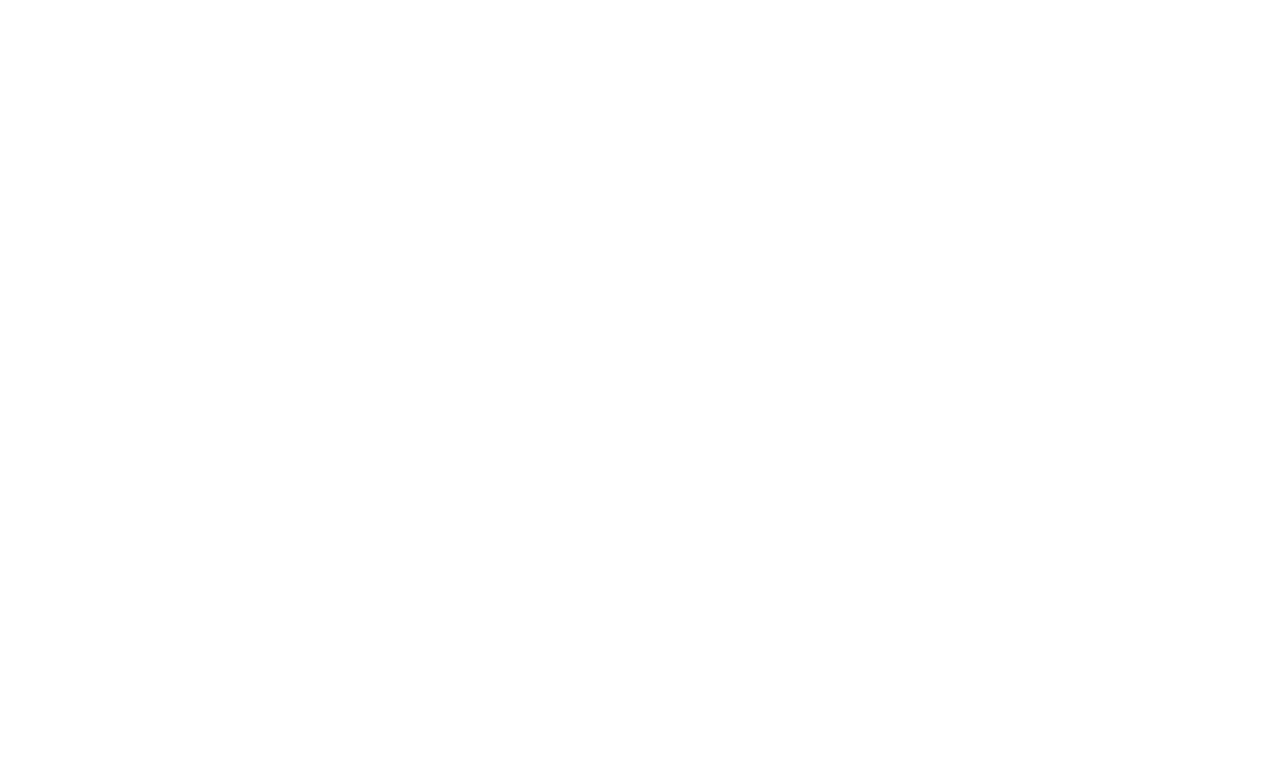
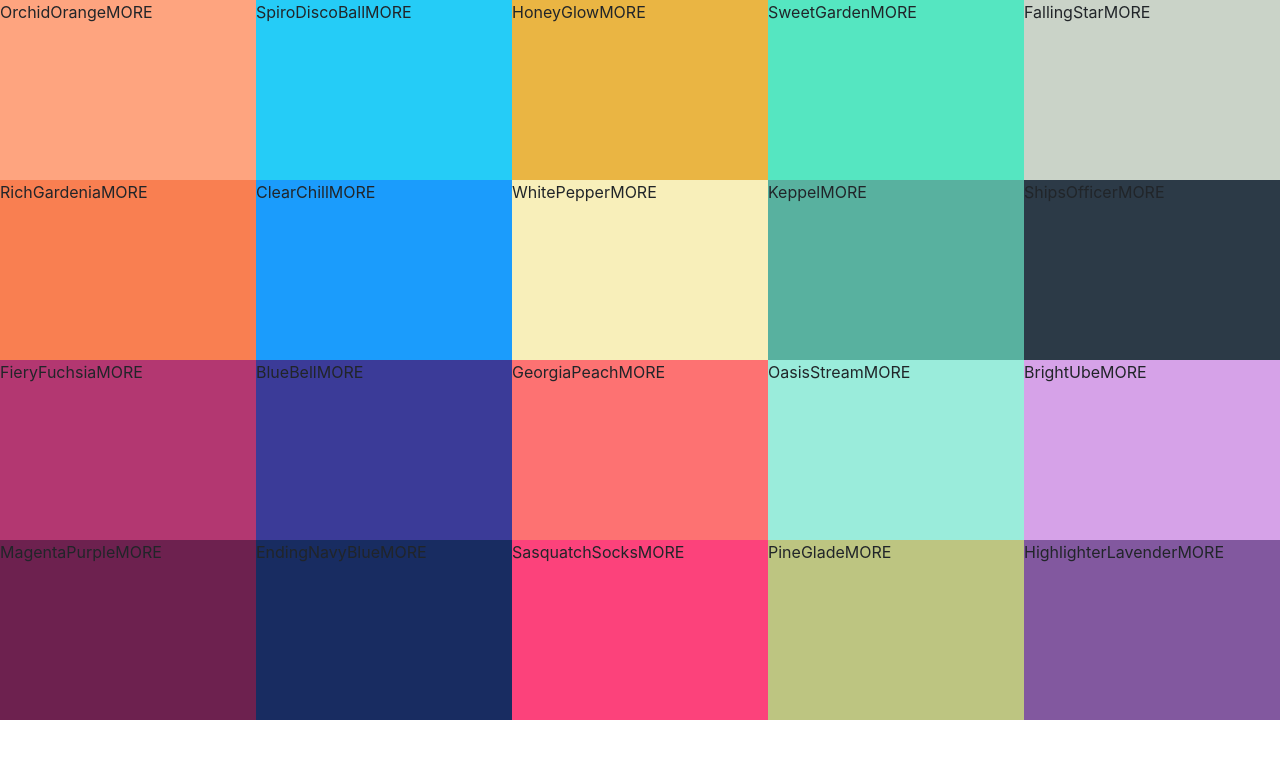
Before and after one commit to Etherum7/my_app, a React (Create React App) app: page / in a window 1280 px wide. Shown: the top 758 px of the page. Built offline with nearby package versions, Linux system fonts and the light colour scheme.

Commit message:
Add ColorBoxes

```diff
--- a/src/App.js
+++ b/src/App.js
@@ -1,20 +1,21 @@
 import React, { Component } from 'react';
-
+import Pallete from './Pallete';
+import SeedColors from "./SeedColors";
 
 
 
 class App extends Component {
-  constructor(props){
-    super(props);
-    this.state={
+  // constructor(props){
+  //   super(props);
+  //   this.state={
 
-    }
-  }
+  //   }
+  // }
 
   render() {
     return (
       <div>
-
+        <Pallete {...SeedColors[7]} />
 
       </div>
     )
--- /dev/null
+++ b/src/ColorBox.js
@@ -0,0 +1,14 @@
+import React, { Component } from 'react';
+import './Colorbox.css';
+
+class ColorBox extends Component {
+    render() {
+        return (
+            <div style={{backgroundColor: this.props.background}} className='ColorBox'>
+                <span>{this.props.name}</span>
+                <span>MORE</span>
+            </div>
+        )
+    }
+}
+export default ColorBox;
--- /dev/null
+++ b/src/Colorbox.css
@@ -0,0 +1,9 @@
+.ColorBox {
+    width:20%;
+    height:25%;
+    display:inline-block;
+    cursor: pointer;
+    margin:0,auto;
+    position: relative;
+
+}
--- /dev/null
+++ b/src/Pallete.css
@@ -0,0 +1,6 @@
+.Pallete {
+    height: 100vh;
+}
+.Pallete-colors {
+    height:90%;
+}
--- /dev/null
+++ b/src/Pallete.js
@@ -0,0 +1,23 @@
+import React, { Component } from 'react'
+import ColorBox from './ColorBox';
+import './Pallete.css';
+class Pallete extends Component {
+    render() {
+    const colorBoxes = this.props.colors.map(color => (
+    <ColorBox background ={color.color} name={color.name} />
+    ));
+        return (
+            <div className="Pallete">
+                {/* NavBar goes here */}
+                <div className='Pallete-colors'>
+                    {colorBoxes}
+
+
+                </div>
+                {/* footer goes here */}
+
+            </div>
+        );
+    }
+}
+export default Pallete;
```
Also changed, not shown: 1 other file (tests, documents, lock files or other folders).
